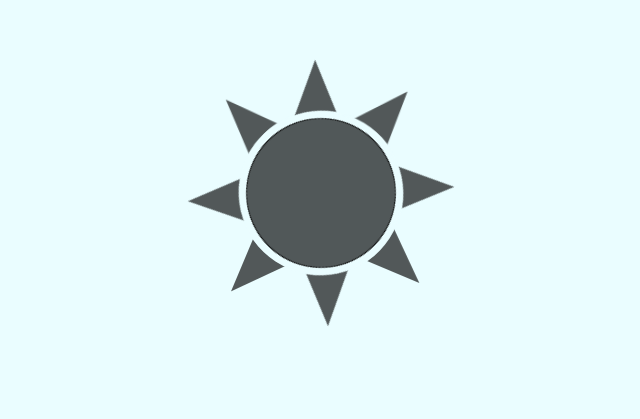
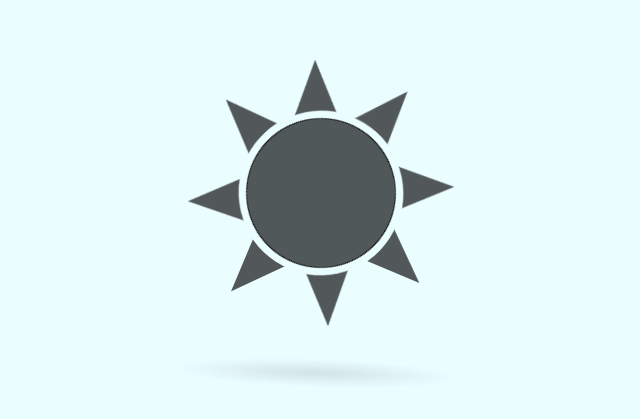
Before and after one commit to BryanHoffmaster/web-app-design, a plain HTML site: page black-sun/index.html in a window 1280 px wide. Shown: the part 207-626 px from the top of the page, without its empty margins (319-959 px from the left). Drawn offline with Linux system fonts and the light colour scheme.

Commit message:
Add shadow to sun

```diff
--- a/black-sun/style.css
+++ b/black-sun/style.css
@@ -176,7 +176,7 @@ body {
 	height: 150px;
 	width: 150px;
 	border-radius: 50%;
-	border:1px solid black;
+	border: 1px solid black;
 	background: rgba(0, 0, 0, .65);
 	z-index: 2;
 }
@@ -270,8 +270,8 @@ body {
 @keyframes rayStreak {
 
 	/* for the first 95% do nothing, this creates the timer effect. */
-	0%,95%
-	 {
+	0%,
+	95% {
 		transform: rotate(20deg) scaleY(0);
 		transform-origin: bottom;
 	}
@@ -296,8 +296,14 @@ body {
 }
 
 
-/* Animations
-* Move the top and left to push out the ::before circles
-* Transform rotate back and forth
-* TranslateX(rotate())
-* Have them all go to 0deg, then to 360deg, they all spin around and point to one ray!*/
+/* Shadow */
+.container .sun-container.one::before {
+	content: '';
+	position: absolute;
+	bottom: -100px;
+	left: -50%;
+	width: 200%;
+	height: 40px;
+	border-radius: 50%;
+	background: radial-gradient(rgba(0, 0, 0, .1), transparent, transparent);
+}
```
